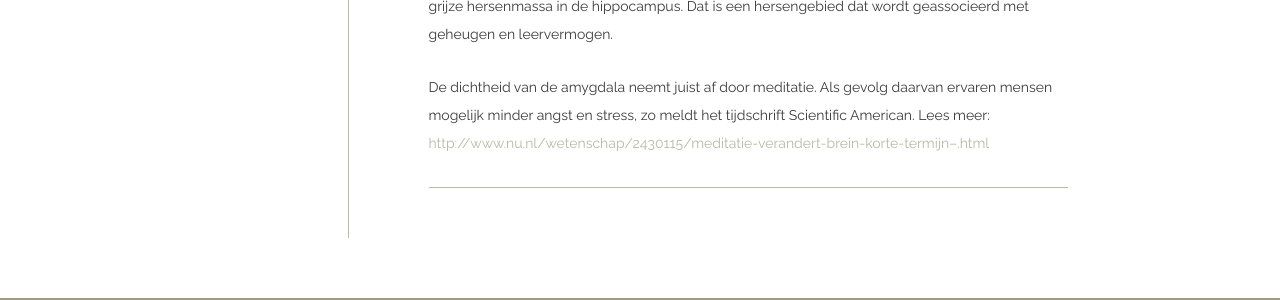
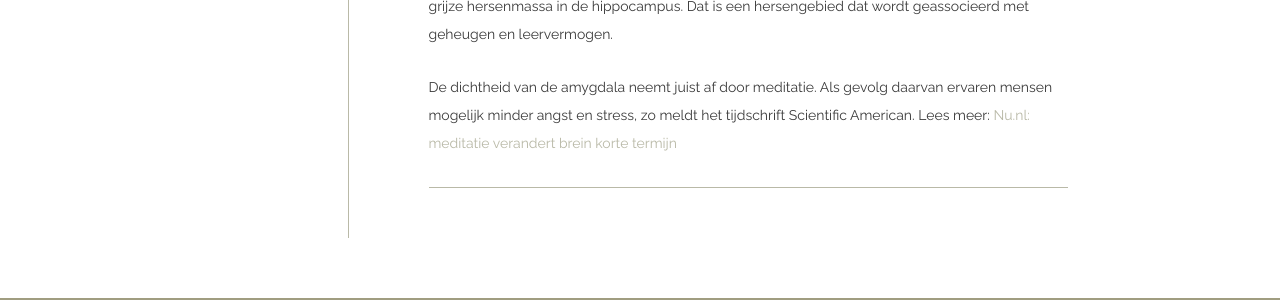
Before and after one commit to dveninga/brainspa, a Jekyll site: the page built from _posts/nieuws/2015-11-26-meditatie-verandert-brein-op-korte-termijn.md, in a window 1280 px wide. Shown: the part 416-716 px from the top of the page. Built offline with Jekyll 4.4.1, drawn with Linux system fonts in a browser that asks for light colours; part of the change alters nothing that is shown.

Commit message:
Naam van de link aangepast.

```diff
--- a/_posts/nieuws/2015-11-26-meditatie-verandert-brein-op-korte-termijn.md
+++ b/_posts/nieuws/2015-11-26-meditatie-verandert-brein-op-korte-termijn.md
@@ -10,9 +10,10 @@ title: Meditatie verandert brein op korte termijn
 ---
 
 
+
 ##Meditatie kan al binnen acht weken leiden tot structurele veranderingen in het menselijk brein. Dat hebben Amerikaanse wetenschappers aangetoond.
 
 Als mensen gedurende acht weken ongeveer 30 minuten per dag mediteren, ontstaat er meer grijze hersenmassa in de hippocampus. Dat is een hersengebied dat wordt geassocieerd met geheugen en leervermogen.
 
 De dichtheid van de amygdala neemt juist af door meditatie. Als gevolg daarvan ervaren mensen mogelijk minder angst en stress, zo meldt het tijdschrift Scientific American.
-Lees meer: [http://www.nu.nl/wetenschap/2430115/meditatie-verandert-brein-korte-termijn--.html](http://www.nu.nl/wetenschap/2430115/meditatie-verandert-brein-korte-termijn--.html)
+Lees meer: [Nu.nl: meditatie verandert brein korte termijn](http://www.nu.nl/wetenschap/2430115/meditatie-verandert-brein-korte-termijn--.html)
```
